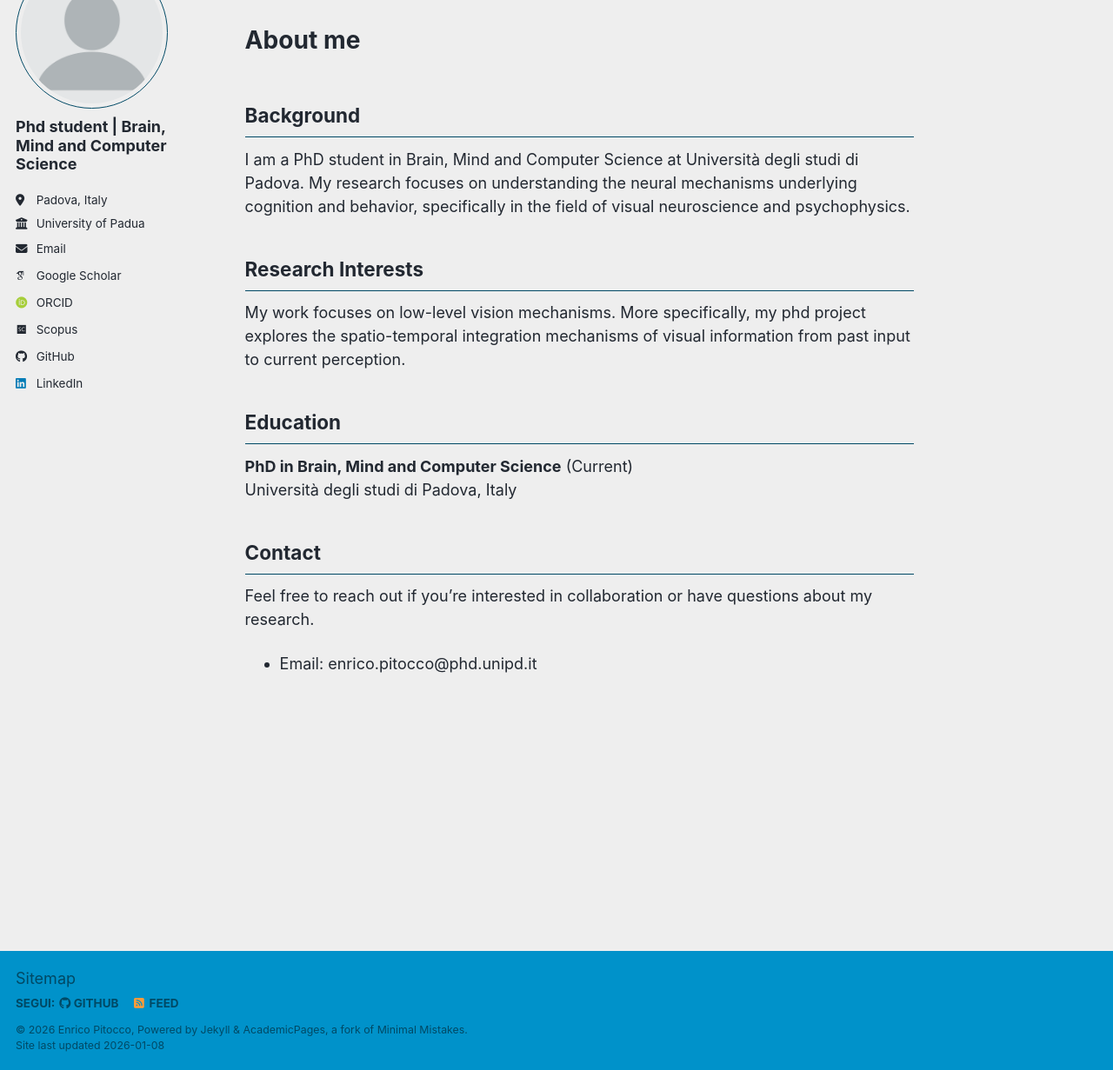
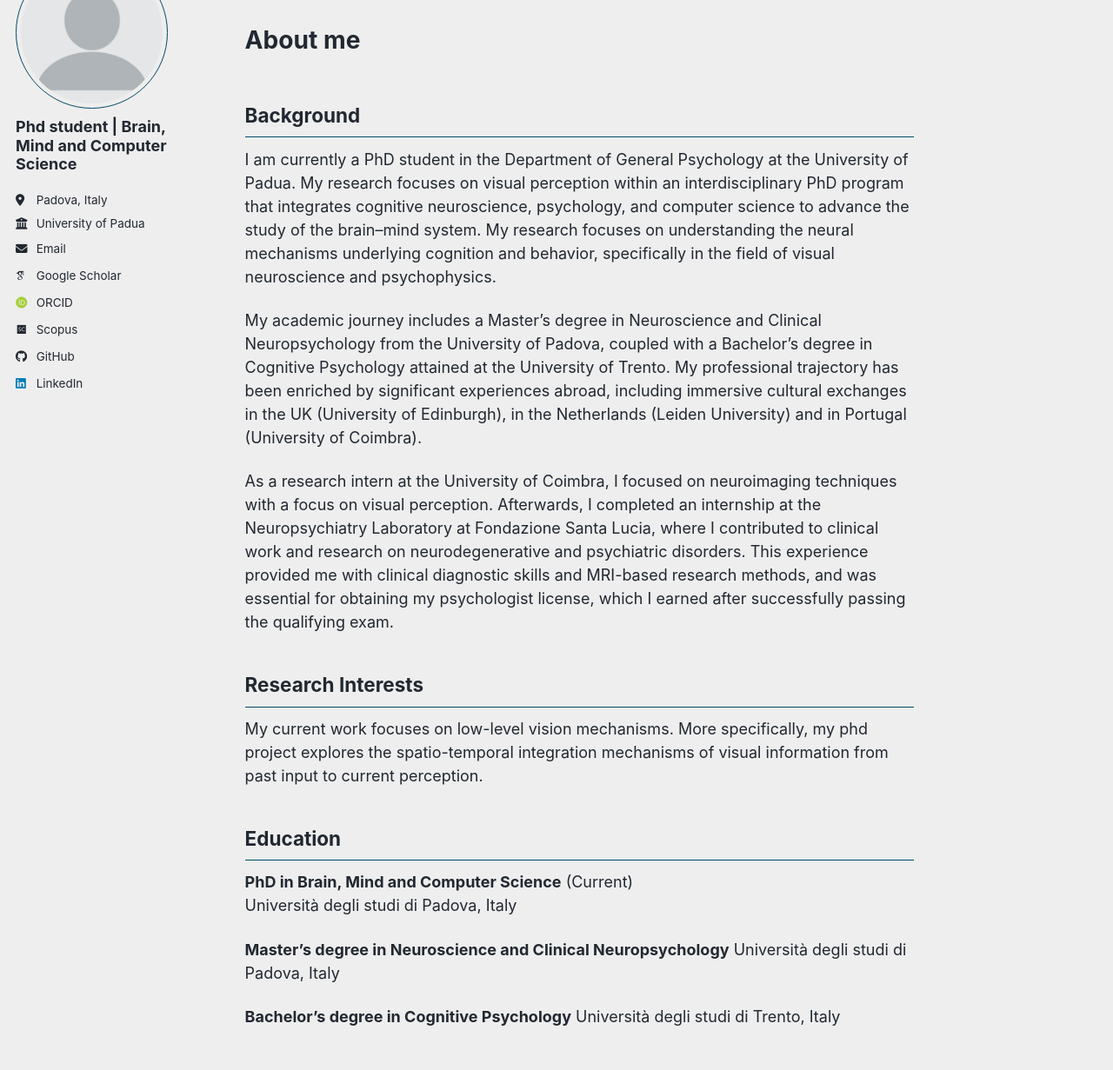
Before and after one commit to enricopitocco/enricopitocco.github.io, a Jekyll site: the page built from _pages/about.md, in a window 1280 px wide and 1400 px high, cut to the strip 169-1400 px from the top of the window. Shown: the whole strip at 87% size. Built offline with Jekyll 4.4.1, drawn with Linux system fonts in a browser that asks for light colours; some web fonts are replaced; a script bundle is joined from its source files by our own code; library files that are not in the unit come from our copies.

Commit message:
Revise about page with updated background and research
Updated academic background and research focus details, including educational qualifications and internships.

```diff
--- a/_pages/about.md
+++ b/_pages/about.md
@@ -8,16 +8,26 @@ redirect_from:
 
 ## Background
 
-I am a PhD student in Brain, Mind and Computer Science at Università degli studi di Padova. My research focuses on understanding the neural mechanisms underlying cognition and behavior, specifically in the field of visual neuroscience and psychophysics.
+I am currently a PhD student in the Department of General Psychology at the University of Padua. My research focuses on visual perception within an interdisciplinary PhD program that integrates cognitive neuroscience, psychology, and computer science to advance the study of the brain–mind system. My research focuses on understanding the neural mechanisms underlying cognition and behavior, specifically in the field of visual neuroscience and psychophysics.
+
+My academic journey includes a Master's degree in Neuroscience and Clinical Neuropsychology from the University of Padova, coupled with a Bachelor's degree in Cognitive Psychology attained at the University of Trento. My professional trajectory has been enriched by significant experiences abroad, including immersive cultural exchanges in the UK (University of Edinburgh), in the Netherlands (Leiden University) and in Portugal (University of Coimbra).
+
+As a research intern at the University of Coimbra, I focused on neuroimaging techniques with a focus on visual perception. Afterwards, I completed an internship at the Neuropsychiatry Laboratory at Fondazione Santa Lucia, where I contributed to clinical work and research on neurodegenerative and psychiatric disorders. This experience provided me with clinical diagnostic skills and MRI-based research methods, and was essential for obtaining my psychologist license, which I earned after successfully passing the qualifying exam.
 
 ## Research Interests
-My work focuses on low-level vision mechanisms. More specifically, my phd project explores the spatio-temporal integration mechanisms of visual information from past input to current perception.
+My current work focuses on low-level vision mechanisms. More specifically, my phd project explores the spatio-temporal integration mechanisms of visual information from past input to current perception.
 
 ## Education
 
 **PhD in Brain, Mind and Computer Science** (Current)
 Università degli studi di Padova, Italy
 
+**Master's degree in Neuroscience and Clinical Neuropsychology**
+Università degli studi di Padova, Italy
+
+**Bachelor's degree in Cognitive Psychology**
+Università degli studi di Trento, Italy
+
 ## Contact
 
 Feel free to reach out if you're interested in collaboration or have questions about my research.
```
